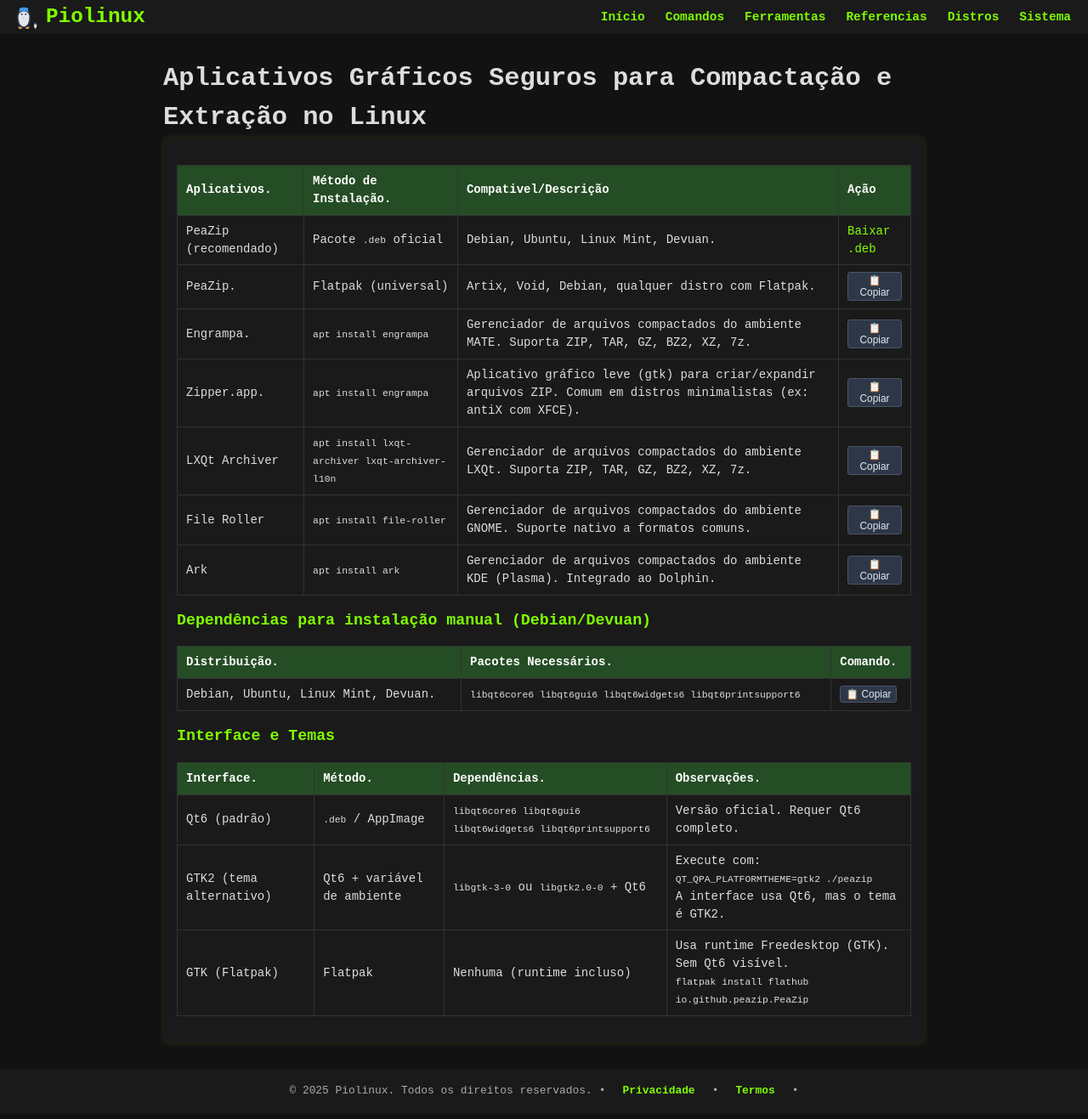
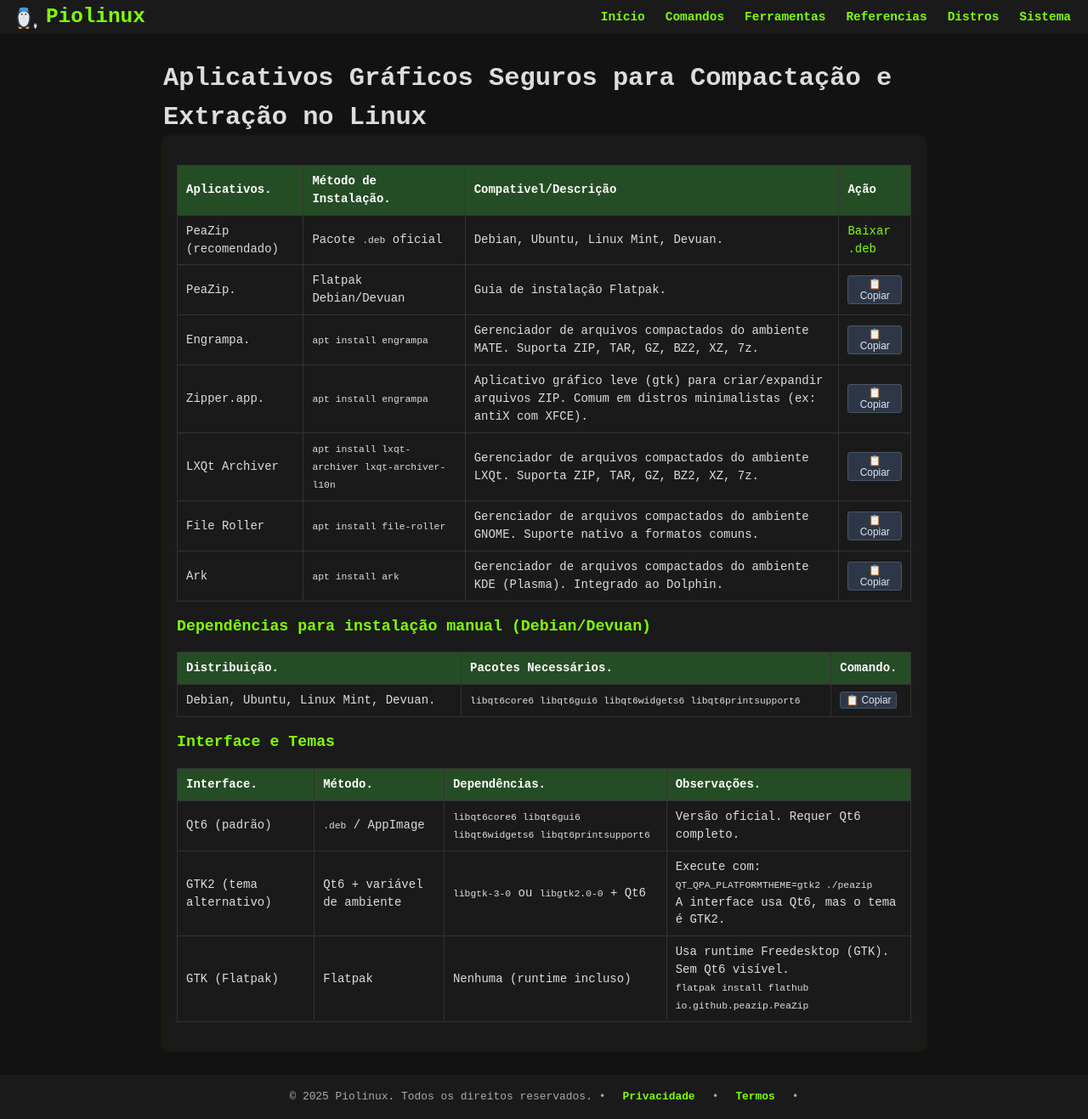
Before and after one commit to Piolinux/piolinux-site, a Jekyll site: the page built from _pages/_comandos/compactacao-e-arquivamento.md, in a window 1280 px wide. Shown: the whole page at 85% size. Built offline with Jekyll 4.4.1, drawn with Linux system fonts in a browser that asks for light colours.

Commit message:
Update compactacao-e-arquivamento.md

```diff
--- a/_pages/_comandos/compactacao-e-arquivamento.md
+++ b/_pages/_comandos/compactacao-e-arquivamento.md
@@ -27,12 +27,12 @@ permalink: /aplicativos-graficos-compactacao-linux/
         <a href="https://peazip.github.io/peazip-linux.html" target="_blank" rel="noopener">Baixar .deb</a>
       </td>
     </tr>
-    <tr>
+   <tr>
       <td data-label="Aplicativo">PeaZip.</td>
-      <td data-label="Método">Flatpak (universal)</td>
-      <td data-label="Descrição">Artix, Void, Debian, qualquer distro com Flatpak.</td>
+      <td data-label="Método">Flatpak Debian/Devuan</td>
+      <td data-label="Descrição">Guia de instalação Flatpak.</td>
       <td data-label="Ação">
-        <button class="copy-btn" data-command="flatpak install flathub io.github.peazip.PeaZip">📋 Copiar</button>
+        <button class="copy-btn" data-command="https://flathub.org/en/setup/Debian">📋 Copiar</button>
       </td>
     </tr>
    <tr>
```
